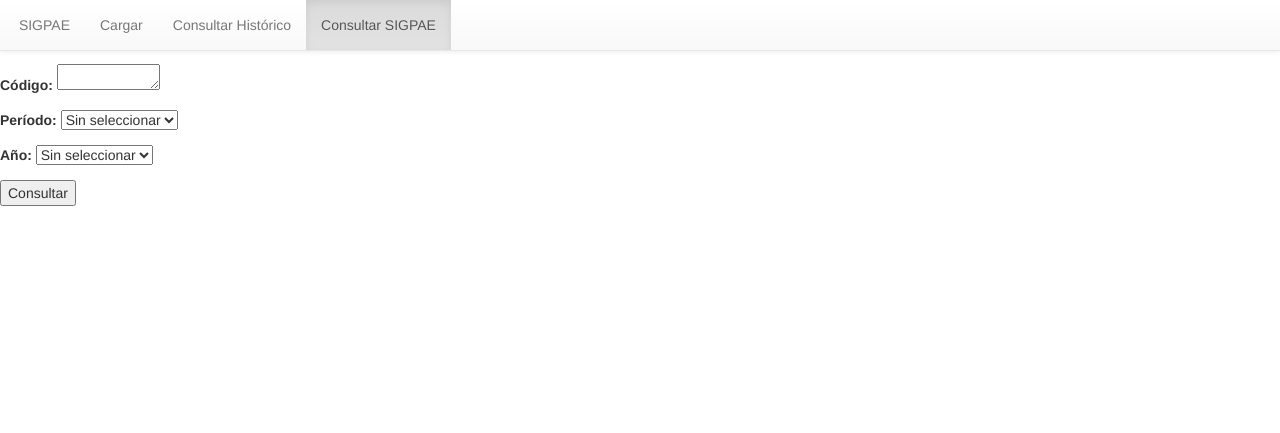
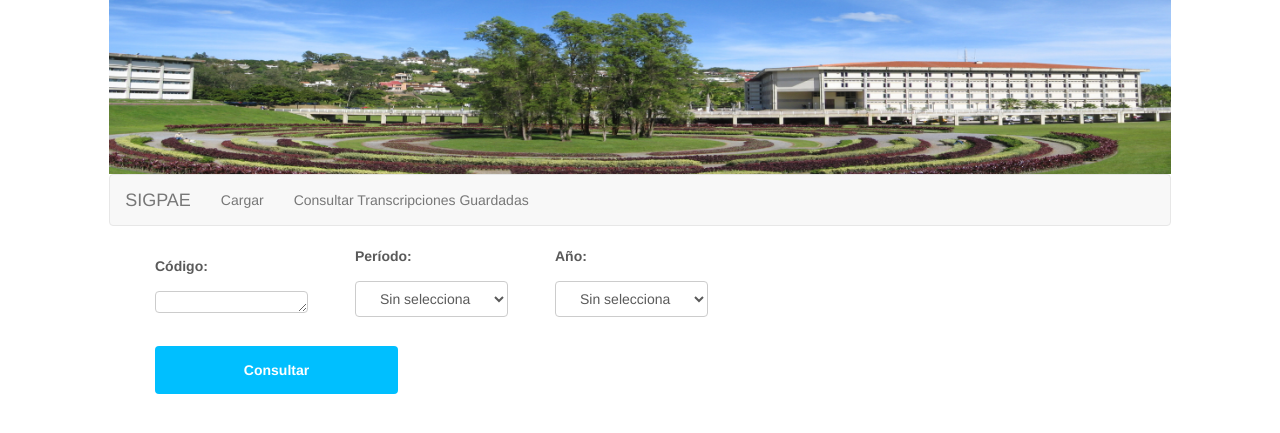
Before and after one commit to Gabogg07/WeCreate, a Django app: page /consulta_sigpae/ in a window 1280 px wide. Shown: the top 433 px of the page. Run offline with Django 3.2, Linux system fonts and the light colour scheme; some libraries are stand-ins or nearby versions.

Commit message:
Interfaz consultar SIGPAE

```diff
--- a/SIGPAE/templates/SIGPAE/consulta_sigpae.html
+++ b/SIGPAE/templates/SIGPAE/consulta_sigpae.html
@@ -1,62 +1,63 @@
+{% extends "SIGPAE/base.html" %}
+{% load static %}
+
 <!DOCTYPE html>
 <html>
   <head>
-		<!-- Latest compiled and minified CSS -->
-<link rel="stylesheet" href="https://maxcdn.bootstrapcdn.com/bootstrap/3.3.7/css/bootstrap.min.css" integrity="sha384-BVYiiSIFeK1dGmJRAkycuHAHRg32OmUcww7on3RYdg4Va+PmSTsz/K68vbdEjh4u" crossorigin="anonymous">
-
-<!-- Optional theme -->
-<link rel="stylesheet" href="https://maxcdn.bootstrapcdn.com/bootstrap/3.3.7/css/bootstrap-theme.min.css" integrity="sha384-rHyoN1iRsVXV4nD0JutlnGaslCJuC7uwjduW9SVrLvRYooPp2bWYgmgJQIXwl/Sp" crossorigin="anonymous">
-
-<!-- Latest compiled and minified JavaScript -->
-<script src="https://maxcdn.bootstrapcdn.com/bootstrap/3.3.7/js/bootstrap.min.js" integrity="sha384-Tc5IQib027qvyjSMfHjOMaLkfuWVxZxUPnCJA7l2mCWNIpG9mGCD8wGNIcPD7Txa" crossorigin="anonymous"></script>
-
+    {% block head %}
       <meta charset="utf-8">
-		<title>Consulta</title>
+      <meta http-equiv="X-UA-Compatible" content="IE=edge">
+      <meta name="viewport" content="width=device-width, initial-scale=1">
+      <title> SIGPAE - Consulta </title>
+    <!-- The above 3 meta tags *must* come first in the head; any other head content must come *after* these tags -->
+      <meta name="description" content="">
+      <meta name="author" content="">
+      <link rel="icon" href="../../favicon.ico">
+      {% block css %}
+        <!-- Bootstrap core CSS -->
+        <link href="{% static 'css/bootstrap.min.css'%}" rel="stylesheet" media="screen">
+        <!-- Custom styles for this template -->
+        <link href="{% static 'css/navbar.css'%}" rel="stylesheet" media="screen">
+      {% endblock css %}
+        {% block custom_css %}
+            <link href="{% static 'css/cargar.css'%}" rel="stylesheet" media="screen">
+          {% endblock custom_css %}
+    {% endblock head %}
   </head>
 
-	<body>
+  {% block content %}
 
-	<div class="container" style="padding-top: 1em;">
-  <nav class="navbar navbar-default navbar-fixed-top" role="navigation">
-    <div class="navbar-header">
-      <button type="button" class="navbar-toggle" data-toggle="collapse" data-target=".navbar-ex6-collapse">
-        <span class="sr-only">Desplegar navegación</span>
-        <span class="icon-bar"></span>
-        <span class="icon-bar"></span>
-        <span class="icon-bar"></span>
-        <span class="icon-bar"></span>
-      </button>
-
+  <div class="container">
+    <div class="row">
+      <form action="{% url "consulta" %}" method="post" enctype="multipart/form-data">
+        {% csrf_token %}
+        <div class="row">
+          <div class="col-lg-1 col-md-1 col-xs-1">
           </div>
-
-    <div class="collapse navbar-collapse navbar-ex6-collapse">
-      <ul class="nav navbar-nav">
-      <li>&nbsp;</li>
-        <li><a href="{% url "home" %}">SIGPAE</a></li>
-        <li><a href="{% url "cargar" %}" >Cargar</a></li>
-        <li><a href="{% url "consulta" %}">Consultar Histórico</a></li>
-        <li class="active"><a href="{% url "consulta_sigpae" %}">Consultar SIGPAE</a></li>
-      </ul>
+          <div class="col-lg-2 col-md-2 col-xs-2">
+            <center><p>{{ form.non_field_errors }}</p></center>
+            <p>{{ form.codigo.label_tag }}</p>
+            <p>{{ form.codigo }}</p>
           </div>
-  </nav>
-
-<br>
-<br>
-
+          <div class="col-lg-2 col-md-2 col-xs-2">
+            <p>{{ form.periodo.label_tag }}</p>
+            <p>{{ form.periodo }}</p>
           </div>
-		<form action="{% url "consulta_sigpae" %}" method="post" enctype="multipart/form-data">
-			{% csrf_token %}
-			<p>{{ form.non_field_errors }}</p>
-
-			<p>{{ form.codigo.label_tag }} {{ form.codigo }}</p>
-
-			<p>{{ form.periodo.label_tag }} {{ form.periodo }}</p>
-
-			<p>{{ form.anio.label_tag }} {{ form.anio }}</p>
-
+          <div class="col-lg-2 col-md-2 col-xs-2">
+            <p>{{ form.anio.label_tag }}</p>
+            <p>{{ form.anio }}</p>
+          </div>
+        </div>
+        <div class="row">
+          <div class="col-lg-1 col-md-1 col-xs-1">
+          </div>
+          <div class="col-lg-3 col-md-3 col-xs-3">
             <h5>{{mensaje}}</h5>
             <p><input type="submit" value="Consultar"/></p>
+          </div>
+        </div>
       </form>
-	</body>
-
+    </div>
+  </div>
+  {% endblock content %}
 </html>
```
Lines whose indentation alone changed are shown as unchanged.
